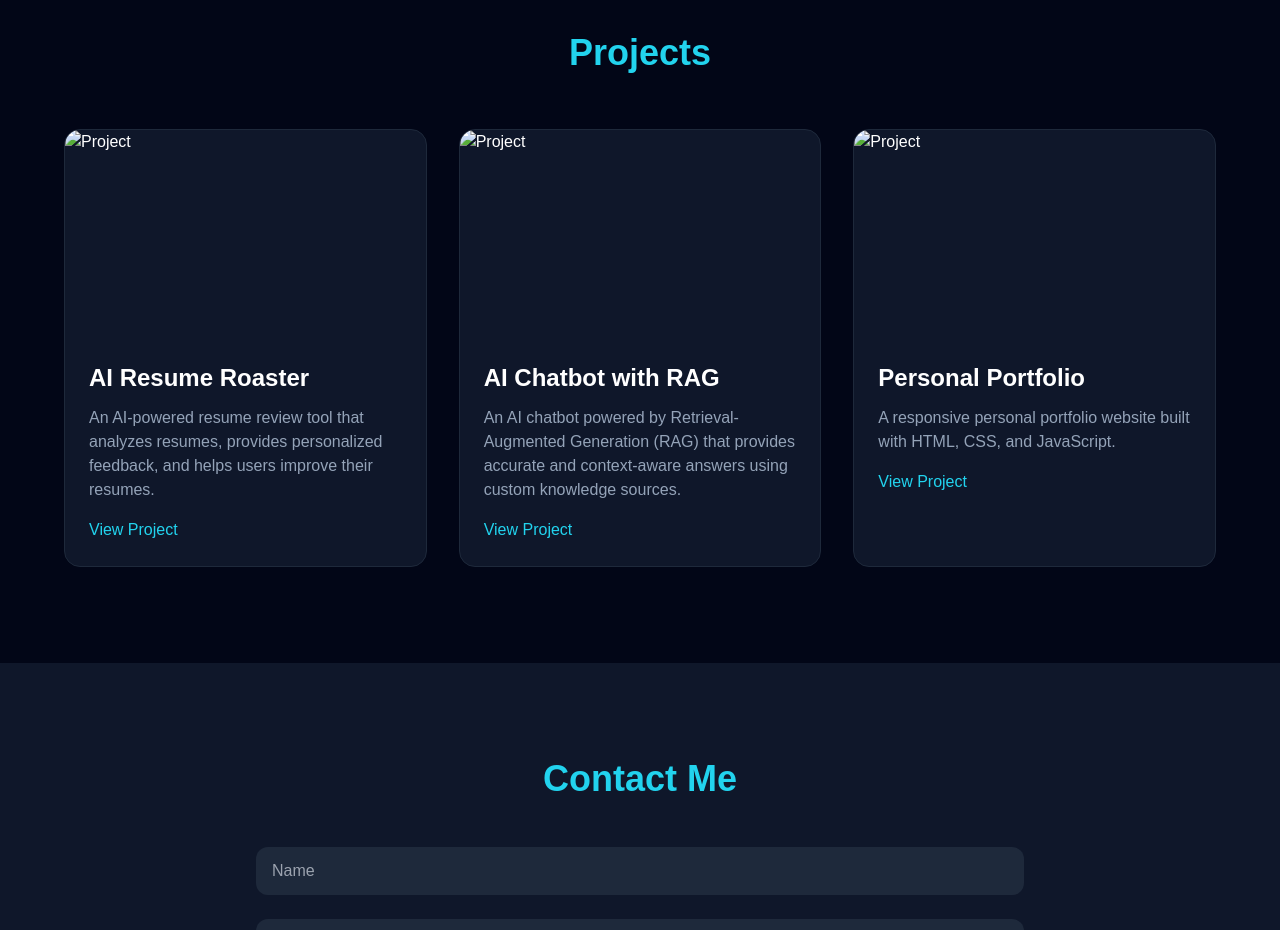
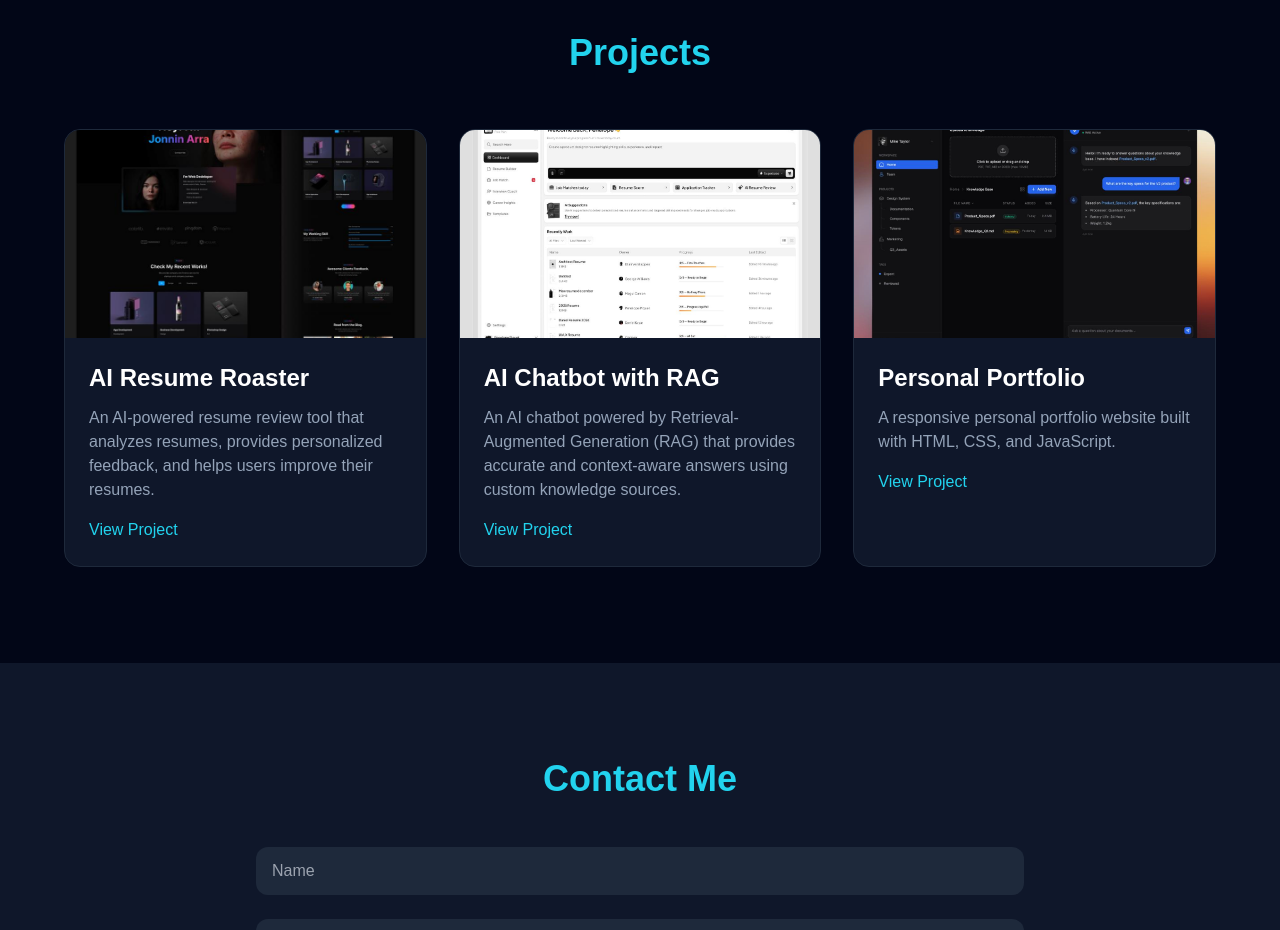
Before and after one commit to Shenosx/finlaticswebdev_project1, a website: page index.html in a window 1280 px wide. Shown: the part 1320-2250 px from the top of the page. Drawn offline with nearby package versions, Linux system fonts and the light colour scheme.

Commit message:
Update index.html

```diff
--- a/index.html
+++ b/index.html
@@ -75,7 +75,7 @@
 
         <div class="grid sm:grid-cols-1 md:grid-cols-2 lg:grid-cols-3 gap-8">
           <div class="bg-slate-900 border border-slate-800 rounded-2xl overflow-hidden">
-            <img src="assets/project-1.png" alt="Project" class="w-full h-52 object-cover" />
+            <img src="assets/001.jpeg" alt="Project" class="w-full h-52 object-cover" />
 
             <div class="p-6">
               <h3 class="text-2xl font-semibold mb-3">AI Resume Roaster</h3>
@@ -91,7 +91,7 @@
           </div>
 
                     <div class="bg-slate-900 border border-slate-800 rounded-2xl overflow-hidden">
-            <img src="assets/project-1.png" alt="Project" class="w-full h-52 object-cover" />
+            <img src="assets/002.jpeg" alt="Project" class="w-full h-52 object-cover" />
 
             <div class="p-6">
               <h3 class="text-2xl font-semibold mb-3">AI Chatbot with RAG</h3>
@@ -107,7 +107,7 @@
           </div>
 
                     <div class="bg-slate-900 border border-slate-800 rounded-2xl overflow-hidden">
-            <img src="assets/project-1.png" alt="Project" class="w-full h-52 object-cover" />
+            <img src="assets/003.jpeg" alt="Project" class="w-full h-52 object-cover" />
 
             <div class="p-6">
               <h3 class="text-2xl font-semibold mb-3">Personal Portfolio</h3>
```
